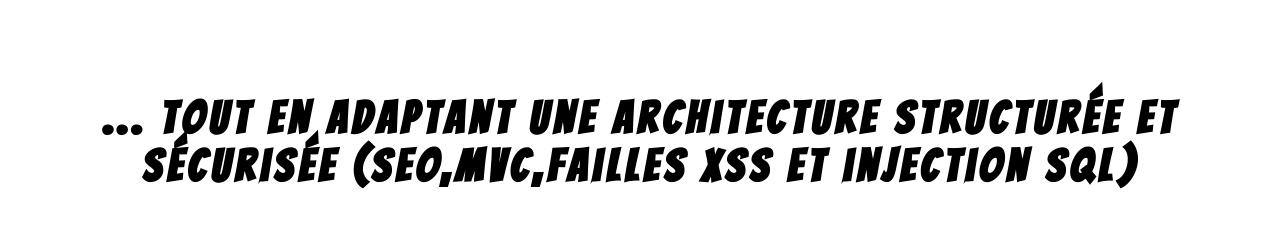
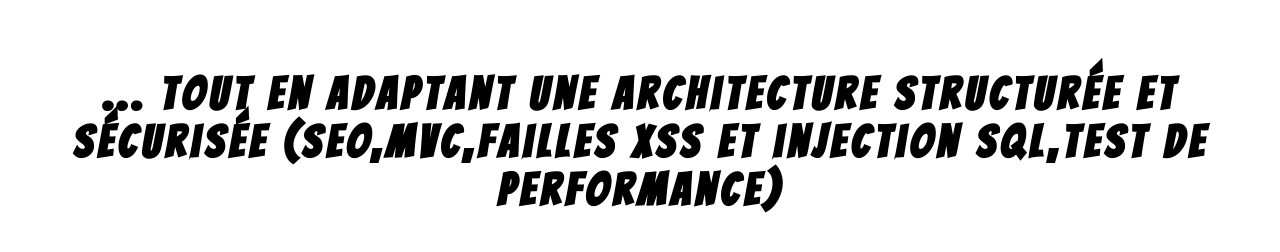
Before and after one commit to tristan3755/portfolio, a plain HTML site: page index.html in a window 1280 px wide. Shown: the part 9182-9434 px from the top of the page. Drawn offline with Linux system fonts and the light colour scheme.

Commit message:
portfolio

```diff
--- a/index.html
+++ b/index.html
@@ -143,7 +143,7 @@
     <img src="./images/head.jpg" id="head">
 </section>
 <section id="titreSect10">
-  <p>... tout en adaptant une architecture structurée et sécurisée (SEO,MVC,failles XSS et injection SQL)</p>
+  <p>... tout en adaptant une architecture structurée et sécurisée (SEO,MVC,failles XSS et injection SQL,test de performance)</p>
 </section>
 
 </body>
```
